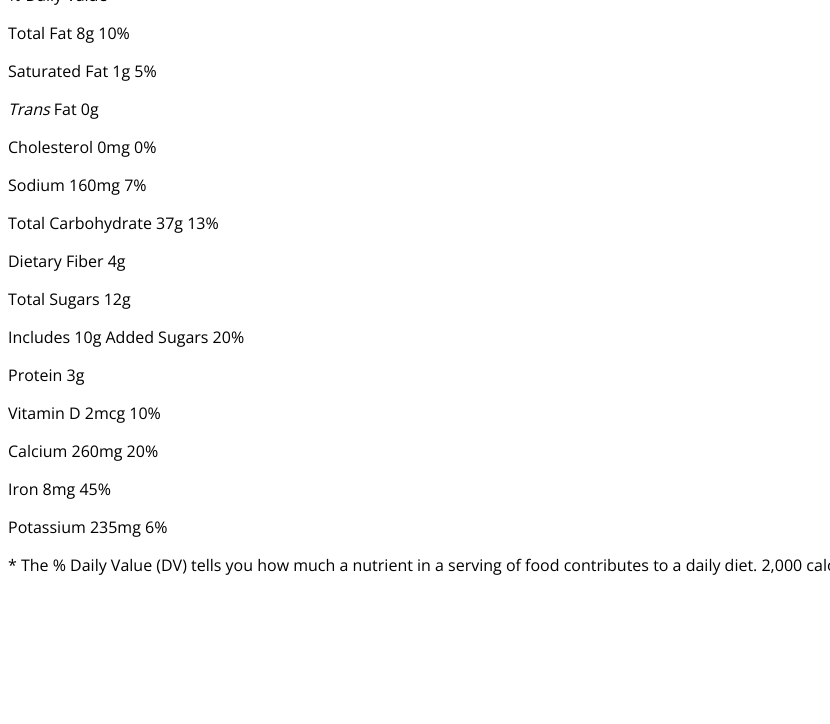
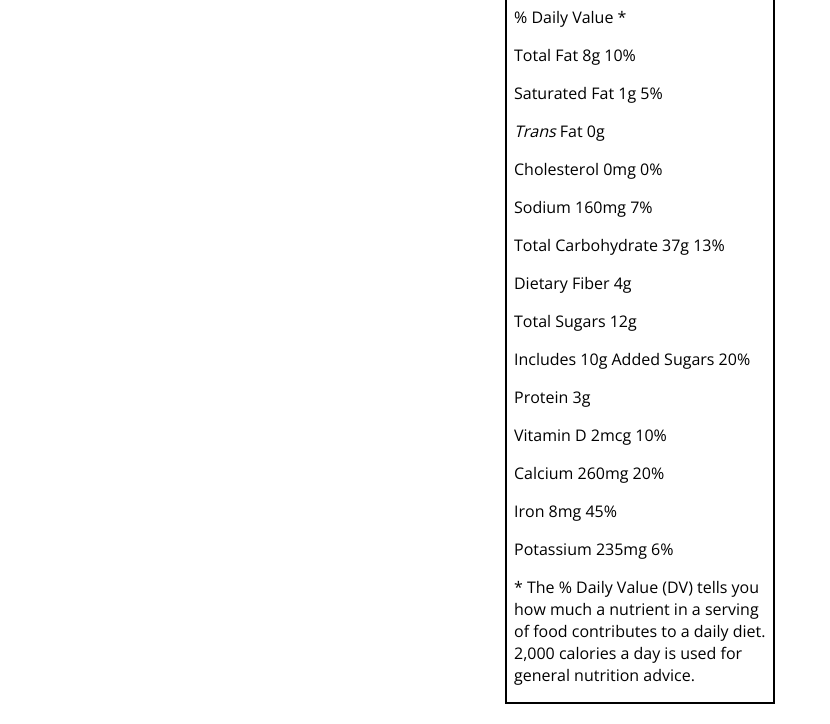
Before and after one commit to Quesohead34/nutrition_label, a plain HTML site: page index.html in a window 1280 px wide. Shown: the part 286-1010 px from the top of the page, without its empty margins (0-830 px from the left). Before the commit the page ends 878 px from the top, so only its background shows below. Drawn offline with nearby package versions, Linux system fonts and the light colour scheme.

Commit message:
added border and spaced text within label

```diff
--- a/styles.css
+++ b/styles.css
@@ -9,3 +9,10 @@ html {
 body {
   font-family: "Open Sans", sans-serif;
 }
+
+.label {
+  border: 2px solid black;
+  width: 270px;
+  margin: 20px auto;
+  padding: 0 7px;
+}
```
